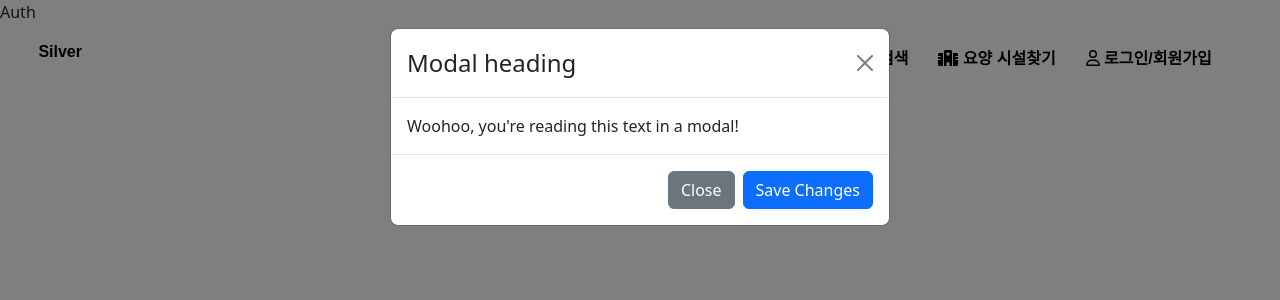
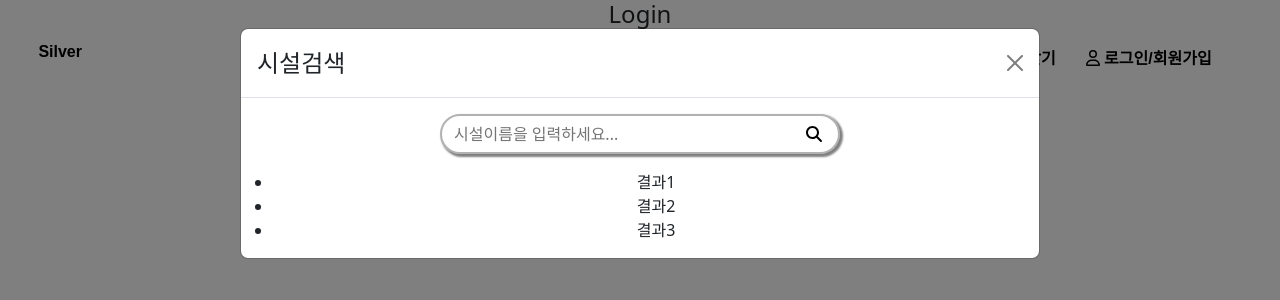
Before and after one commit to Sangeok/capstone_front, a React (Create React App) app: page /auth in a window 1280 px wide. Both pictures are taken after a click on the element "시설검색". Shown: the top 300 px of the page. Built offline with nearby package versions, Linux system fonts and the light colour scheme; a web font is replaced by a local one.

Commit message:
capstone

```diff
--- a/src/components/FindFacility.js
+++ b/src/components/FindFacility.js
@@ -4,13 +4,28 @@ import Button from 'react-bootstrap/Button';
 import Modal from 'react-bootstrap/Modal';
 
 import { useDispatch, useSelector } from "react-redux";
-import { changeState } from "../store";
+import { changeState } from "../store.js";
+
+import styles from "../styles/FindFacility.module.css";
 
 // 이게 있어야 modal로 뜸
 import 'bootstrap/dist/css/bootstrap.min.css';
 
+import { FontAwesomeIcon } from "@fortawesome/react-fontawesome";
+import { faMagnifyingGlass } from "@fortawesome/free-solid-svg-icons";
+
 function FindFacility() {
+
+    const [search, setSearch] = useState("");
+    const onChange = (event) => {
+        setSearch(event.target.value);
+    }
+
     let dispatch = useDispatch();
+
+    const onSubmit = (e) => {
+        e.preventDefault();
+    }
 
     const handleClose = (e) => {
         dispatch(changeState());
@@ -20,24 +35,51 @@ function FindFacility() {
 
     return (
         <>
-            {/* <div>
-                FindFacility;
-            </div> */}
-        <Modal show={showModal} onHide={handleClose}>
-            <Modal.Header closeButton>
-            <Modal.Title>Modal heading</Modal.Title>
-            </Modal.Header>
-            <Modal.Body>Woohoo, you're reading this text in a modal!</Modal.Body>
-            <Modal.Footer>
-            <Button variant="secondary" onClick={handleClose}>
-                Close
-            </Button>
-            <Button variant="primary" onClick={handleClose}>
-                Save Changes
-            </Button>
-            </Modal.Footer>
+
+        <Modal
+            show={showModal}
+            onHide={handleClose}
+            // modal size조절
+            size="lg"
+            className={styles.modal}
+        >
+
+                <Modal.Header closeButton>
+                <Modal.Title id="example-custom-modal-styling-title">
+                    시설검색
+                </Modal.Title>
+                </Modal.Header>
+                <Modal.Body className={styles.modal__body}>
+                <form onSubmit={onSubmit}>
+                    <div className={styles.search__box}>
+                        <input
+                            className={styles.search__input}
+                            type="text"
+                            value={search}
+                            onChange={onChange}
+                            placeholder="시설이름을 입력하세요..."
+                        />
+                        <button className="search-btn" type="submit">
+                            <FontAwesomeIcon icon={faMagnifyingGlass}/>
+                        </button>
+                    </div>
+                </form>
+                </Modal.Body>
+                <ul>
+                    <li>
+                        결과1
+                    </li>
+                    <li>
+                        결과2
+                    </li>
+                    <li>
+                        결과3
+                    </li>
+                </ul>
+
+
         </Modal>
-    </>
+        </>
     );
 }
 
--- a/src/components/RouterWeb.js
+++ b/src/components/RouterWeb.js
@@ -10,6 +10,7 @@ function RouterWeb({isLoggedIn}) {
                 <MainHeader isLoggedIn={isLoggedIn}/>
                 <Routes>
                     <>
+
                         <Route path="/" element={<Home />}/>
                         {
                             isLoggedIn ? (
--- a/src/index.js
+++ b/src/index.js
@@ -4,7 +4,6 @@ import './index.css';
 import App from './components/App.js';
 import reportWebVitals from './reportWebVitals';
 import { BrowserRouter } from 'react-router-dom';
-import { RecoilRoot } from 'recoil';
 import { Provider } from 'react-redux';
 import store from './store.js';
 
--- a/src/routes/Auth.js
+++ b/src/routes/Auth.js
@@ -1,6 +1,28 @@
+import {useEffect} from "react";
+import { useDispatch, useSelector } from "react-redux";
+// import { headerState } from "../store.js";
+
+
+import styles from "../styles/Auth.module.css";
+
 function Auth() {
+
+    // let changeHeader = useSelector((state)=> {return state.changeHeader});
+
+
+    // let dispatch = useDispatch();
+
+    // useEffect(()=> {
+    //     dispatch(headerState());
+    //     console.log(changeHeader);
+    // })
+
     return (
-        <div>Auth</div>
+        <div className={styles.AuthClass}>
+            <div className={styles.loginHeader}>
+                <h4>Login</h4>
+            </div>
+        </div>
     )
 }
 
--- /dev/null
+++ b/src/styles/Auth.module.css
@@ -0,0 +1,5 @@
+.AuthClass {
+    display : flex;
+    justify-content: center;
+    text-align: center;
+}
--- a/src/styles/FindFacility.module.css
+++ b/src/styles/FindFacility.module.css
@@ -0,0 +1,36 @@
+.modal {
+    text-align: center;
+}
+
+.modal__body {
+    display : flex;
+    justify-content: center;
+
+}
+
+.search__box {
+    width: 400px;
+    height: 40px;
+    border-radius: 40px;
+    border: solid 2px rgba(0, 0, 0, 0.3);
+    display: flex;
+    justify-content: space-between;
+    align-items: center;
+    box-shadow: 2px 2px 2px 1px gray;
+}
+
+.search__input {
+    width : 350px;
+    border : 0px;
+    border-color: white;
+    outline : none;
+    /* 마진을 줘서 왼쪽으로부터 살짝 떨어지게 검색하도록 함 */
+    margin-left: 10px;
+}
+
+.search__box button {
+    border: none;
+    /* 부모요소와 background 색깔을 같게 한다. */
+    background-color: inherit;
+    margin-right : 10px;
+}
```
Also changed, not shown: src/components/MainHeader.js (+6 -2 lines).
